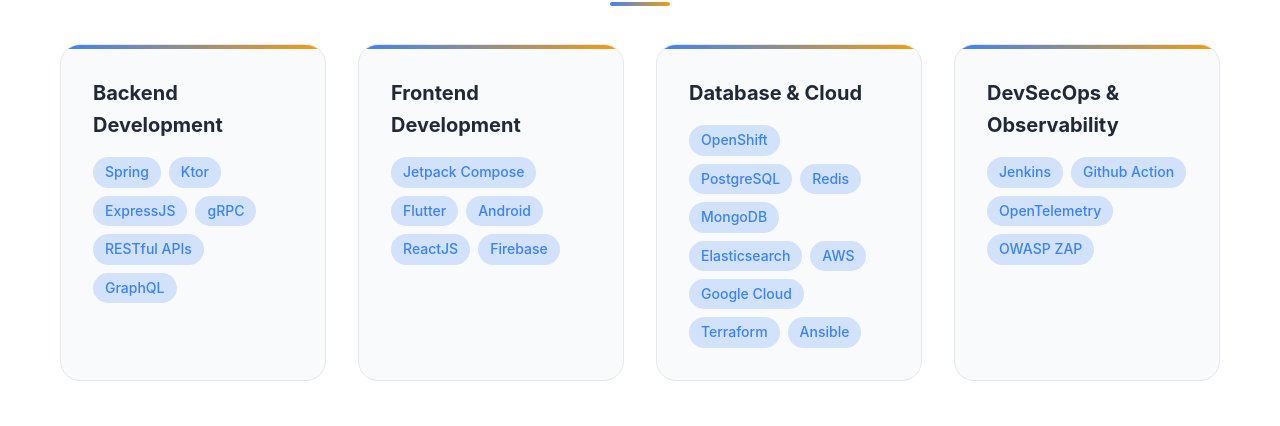
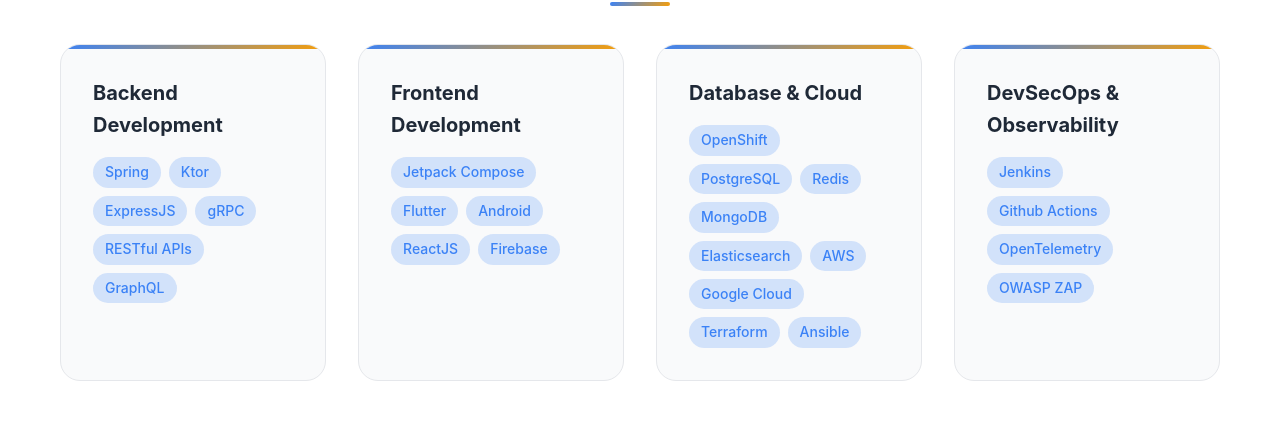
Before and after one commit to cisnux-seed/cisnux-seed.github.io, a plain HTML site: page index.html in a window 1280 px wide. Shown: the part 732-1158 px from the top of the page. Drawn offline with Linux system fonts and the light colour scheme.

Commit message:
refine: content

```diff
--- a/index.html
+++ b/index.html
@@ -594,7 +594,7 @@
               <h3>DevSecOps & Observability</h3>
               <div class="skill-tags">
                 <span class="skill-tag">Jenkins</span>
-                <span class="skill-tag">Github Action</span>
+                <span class="skill-tag">Github Actions</span>
                 <span class="skill-tag">OpenTelemetry</span>
                 <span class="skill-tag">OWASP ZAP</span>
               </div>
```
